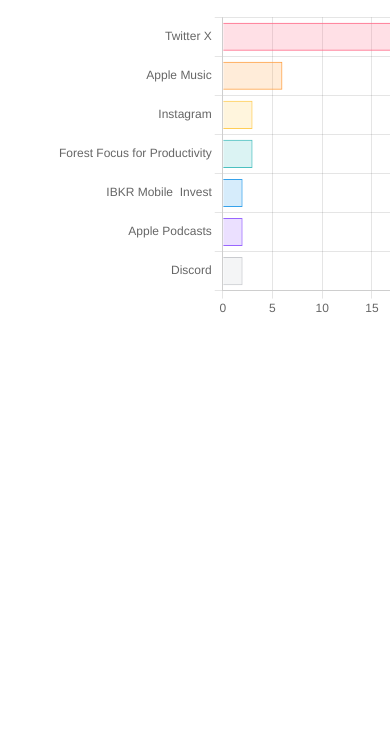
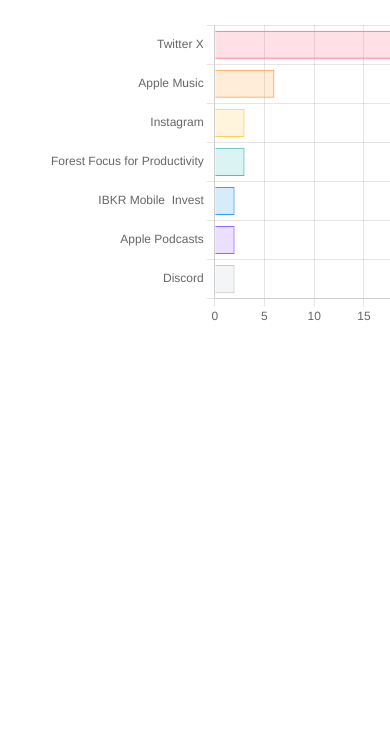
Before and after one commit to katiabestcat/screen-time, a plain HTML site: page static/index.html in a window 390 px wide. Shown: the part 150-888 px from the top of the page. Drawn offline with nearby package versions, Linux system fonts and the light colour scheme.

Commit message:
formatting edits

```diff
--- a/static/styles.css
+++ b/static/styles.css
@@ -1,3 +1,10 @@
 body {
-    padding: 2rem 3rem;
+    padding: 20px;
 }
+@media only screen and (max-width: 600px) {
+    .chart-container {
+        width: 90%;
+        height: 80%;
+        padding: 20px;
+    }
+}
```
